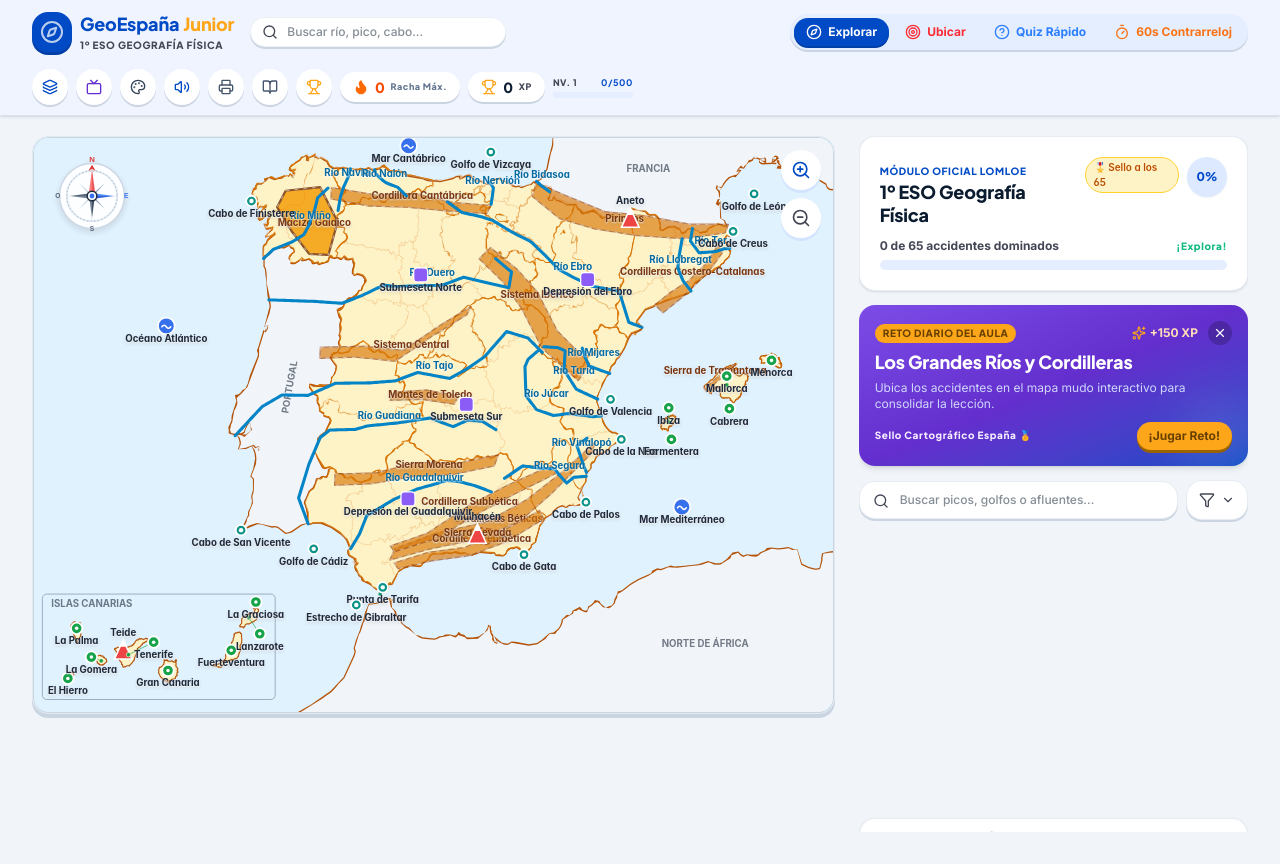
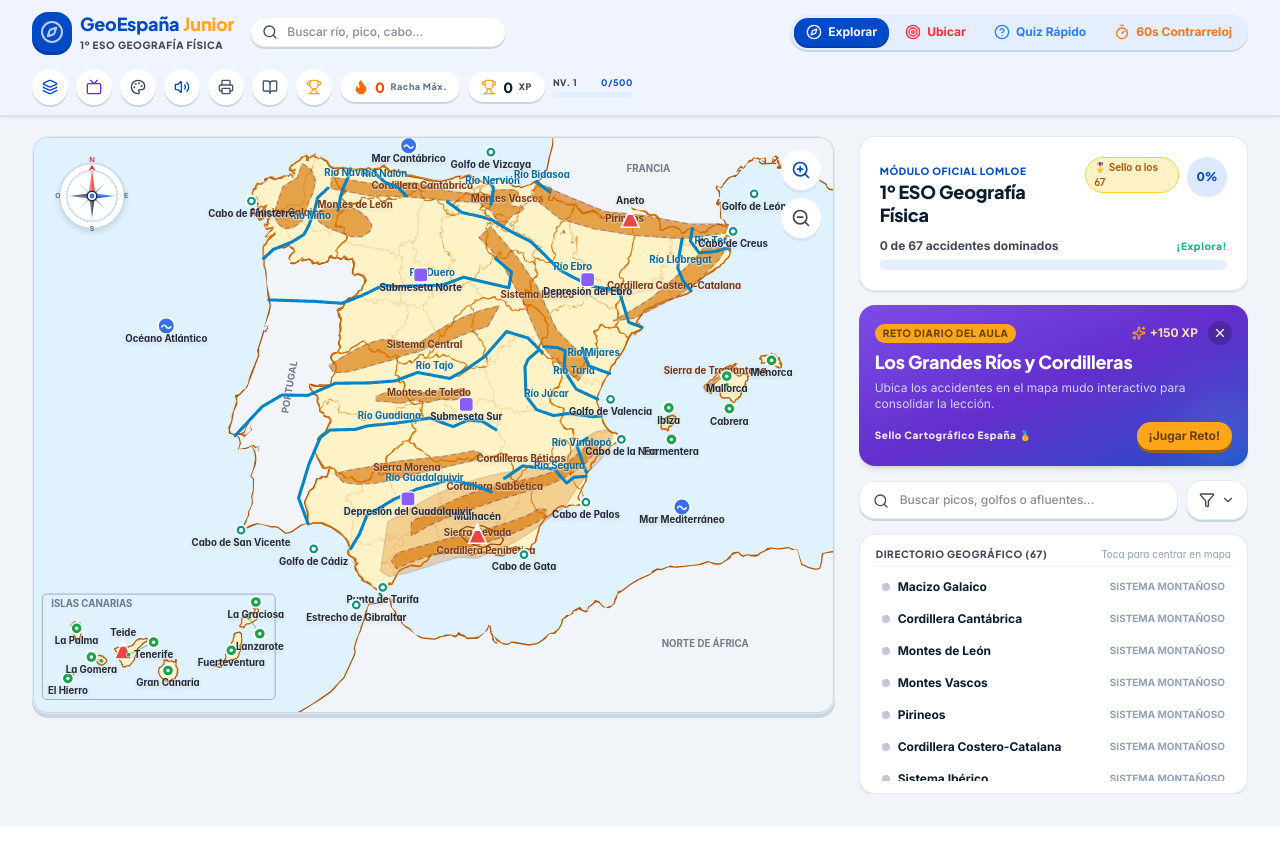
Before and after one commit to pmacia/mapa-mudo, a React (Vite) app: page / in a window 1280 px wide. After the commit the page ends 826 px from the top, so only its background shows below. Built offline with nearby package versions, Linux system fonts and the light colour scheme.

Commit message:
Correcciones en la cartografía de los accidentes geográficos

```diff
--- a/src/App.tsx
+++ b/src/App.tsx
@@ -27,7 +27,7 @@ const STORAGE_KEY_STATS = 'geoespana_player_stats_v2';
 export default function App() {
   // Game mode
   const [currentMode, setCurrentMode] = useState<GameMode>('explorar');
-  const [selectedElement, setSelectedElement] = useState<GeoElement | null>(GEO_ELEMENTS[0]);
+  const [selectedElement, setSelectedElement] = useState<GeoElement | null>(null);
 
   // Quiz interactive state
   const [targetHighlightId, setTargetHighlightId] = useState<string | null>(null);
@@ -307,7 +307,7 @@ export default function App() {
 
     const newVisited = [...currentVisited, element.id];
     const earnedXp = GAME_CONFIG.POINTS.ATLAS_DISCOVERY_XP;
-    const isCompleted = newVisited.length >= GEO_ELEMENTS.length; // 65/65
+    const isCompleted = newVisited.length >= GEO_ELEMENTS.length;
 
     if (isCompleted) {
       playSound('stamp');
@@ -626,7 +626,7 @@ export default function App() {
         elements={activeElements}
       />
 
-      {/* Celebration Modal for completing the Atlas exploration (65/65) */}
+      {/* Celebration modal for completing the full atlas. */}
       <AtlasStampCelebrationModal
         isOpen={isStampCelebrationOpen}
         onClose={() => setIsStampCelebrationOpen(false)}
--- a/src/components/Achievements/AchievementsModal.tsx
+++ b/src/components/Achievements/AchievementsModal.tsx
@@ -1,7 +1,8 @@
 import React from 'react';
-import { BADGES } from '../../data/geographyData';
+import { BADGES, GEO_ELEMENTS } from '../../data/geographyData';
 import { PlayerStats } from '../../types/geography';
 import { Trophy, Flame, Target, Award, X, Sparkles } from 'lucide-react';
+import { GAME_CONFIG } from '../../constants/gameConfig';
 
 interface AchievementsModalProps {
   isOpen: boolean;
@@ -15,6 +16,9 @@ export const AchievementsModal: React.FC<AchievementsModalProps> = ({
   stats,
 }) => {
   if (!isOpen) return null;
+
+  const atlasTotal = GEO_ELEMENTS.length;
+  const atlasExplorationXp = atlasTotal * GAME_CONFIG.POINTS.ATLAS_DISCOVERY_XP;
 
   const getRankTitle = (xp: number) => {
     if (xp >= 1000) return 'Catedrático de Geografía Ibérica';
@@ -107,7 +111,7 @@ export const AchievementsModal: React.FC<AchievementsModalProps> = ({
                 )}
               </div>
               <p className="text-xs text-slate-600 dark:text-slate-300 mt-1">
-                Visita los 65 accidentes geográficos de España con el ratón en el Modo Atlas para conseguir el Sello Real y 650 puntos de exploración.
+                Visita los {atlasTotal} accidentes geográficos de España con el ratón en el Modo Atlas para conseguir el Sello Real y {atlasExplorationXp} puntos de exploración.
               </p>
 
               <div className="mt-2.5 flex items-center gap-3">
@@ -117,13 +121,13 @@ export const AchievementsModal: React.FC<AchievementsModalProps> = ({
                     style={{
                       width: `${Math.min(
                         100,
-                        Math.round(((stats.visitedAtlasElements?.length || 0) / 65) * 100)
+                        Math.round(((stats.visitedAtlasElements?.length || 0) / atlasTotal) * 100)
                       )}%`,
                     }}
                   />
                 </div>
                 <span className="text-xs font-mono font-black text-amber-800 dark:text-amber-300 shrink-0">
-                  {stats.visitedAtlasElements?.length || 0} / 65
+                  {stats.visitedAtlasElements?.length || 0} / {atlasTotal}
                 </span>
               </div>
             </div>
--- a/src/components/Achievements/AtlasStampCelebrationModal.tsx
+++ b/src/components/Achievements/AtlasStampCelebrationModal.tsx
@@ -2,6 +2,8 @@ import React, { useEffect, useState } from 'react';
 import { Award, Compass, Sparkles, X, CheckCircle, Trophy } from 'lucide-react';
 import { playSound } from '../../utils/audio';
 import confetti from 'canvas-confetti';
+import { GEO_ELEMENTS } from '../../data/geographyData';
+import { GAME_CONFIG } from '../../constants/gameConfig';
 
 interface AtlasStampCelebrationModalProps {
   isOpen: boolean;
@@ -35,6 +37,9 @@ export const AtlasStampCelebrationModal: React.FC<AtlasStampCelebrationModalProp
   }, [isOpen]);
 
   if (!isOpen) return null;
+
+  const atlasTotal = GEO_ELEMENTS.length;
+  const atlasExplorationXp = atlasTotal * GAME_CONFIG.POINTS.ATLAS_DISCOVERY_XP;
 
   return (
     <div className="fixed inset-0 z-50 flex items-center justify-center p-4 bg-black/75 backdrop-blur-md animate-fadeIn">
@@ -105,7 +110,7 @@ export const AtlasStampCelebrationModal: React.FC<AtlasStampCelebrationModalProp
                 ATLAS DE ESPAÑA
               </div>
               <div className="text-[9px] font-black bg-amber-900/60 text-amber-200 px-2 py-0.5 rounded-full mt-1">
-                65 / 65
+                {atlasTotal} / {atlasTotal}
               </div>
             </div>
           </div>
@@ -125,10 +130,10 @@ export const AtlasStampCelebrationModal: React.FC<AtlasStampCelebrationModalProp
         <div className="w-full bg-white dark:bg-slate-800/90 rounded-2xl border border-amber-200 dark:border-slate-700 p-4 shadow-xs flex flex-col gap-2.5">
           <div className="flex items-center justify-between text-xs border-b border-slate-100 dark:border-slate-700/60 pb-2">
             <span className="text-slate-500 dark:text-slate-400 font-medium">
-              Exploración Atlas (10 pts × 65):
+              Exploración Atlas ({GAME_CONFIG.POINTS.ATLAS_DISCOVERY_XP} pts × {atlasTotal}):
             </span>
             <span className="font-mono font-bold text-slate-800 dark:text-slate-200">
-              +650 XP
+              +{atlasExplorationXp} XP
             </span>
           </div>
 
--- a/src/components/Explore/ExplorePanel.tsx
+++ b/src/components/Explore/ExplorePanel.tsx
@@ -1,6 +1,6 @@
 import React, { useState, useEffect, useRef } from 'react';
 import { GeoElement, CategoryType } from '../../types/geography';
-import { CATEGORY_INFO } from '../../data/geographyData';
+import { CATEGORY_INFO, GEO_ELEMENTS } from '../../data/geographyData';
 import { speakSpanish } from '../../utils/audio';
 import {
   Search,
@@ -165,9 +165,9 @@ export const ExplorePanel: React.FC<ExplorePanelProps> = ({
           ) : (
             <div
               className="text-[10px] text-amber-700 dark:text-amber-300 bg-amber-100 dark:bg-amber-950/70 border border-amber-300 dark:border-amber-800 px-2 py-0.5 rounded-lg ml-1 font-semibold"
-              title="Visita los 65 accidentes para ganar el Sello Real"
+              title={`Visita los ${GEO_ELEMENTS.length} accidentes para ganar el Sello Real`}
             >
-              🎖️ Sello a los 65
+              🎖️ Sello a los {GEO_ELEMENTS.length}
             </div>
           )}
 
--- a/src/components/Manual/GameManualModal.tsx
+++ b/src/components/Manual/GameManualModal.tsx
@@ -22,6 +22,7 @@ import {
   ExternalLink
 } from 'lucide-react';
 import { GAME_CONFIG } from '../../constants/gameConfig';
+import { GEO_ELEMENTS } from '../../data/geographyData';
 
 interface GameManualModalProps {
   isOpen: boolean;
@@ -158,7 +159,7 @@ export const GameManualModal: React.FC<GameManualModalProps> = ({
                       </li>
                       <li className="flex items-center gap-1.5">
                         <Sparkles className="w-3.5 h-3.5 text-purple-500" />
-                        <strong>Sello de Oro:</strong> Completa los 65 accidentes para sellar tu Pasaporte.
+                        <strong>Sello de Oro:</strong> Completa los {GEO_ELEMENTS.length} accidentes para sellar tu Pasaporte.
                       </li>
                     </ul>
                   </div>
@@ -361,7 +362,7 @@ export const GameManualModal: React.FC<GameManualModalProps> = ({
                       </td>
                       <td className="p-3 text-emerald-600 dark:text-emerald-400 font-bold">+{GAME_CONFIG.POINTS.ATLAS_DISCOVERY_XP} XP</td>
                       <td className="p-3 text-slate-400">—</td>
-                      <td className="p-3 text-purple-600 dark:text-purple-400 font-bold">+{GAME_CONFIG.POINTS.ATLAS_STAMP_BONUS_XP} XP al completar 65/65</td>
+                      <td className="p-3 text-purple-600 dark:text-purple-400 font-bold">+{GAME_CONFIG.POINTS.ATLAS_STAMP_BONUS_XP} XP al completar {GEO_ELEMENTS.length}/{GEO_ELEMENTS.length}</td>
                     </tr>
                   </tbody>
                 </table>
@@ -440,7 +441,7 @@ export const GameManualModal: React.FC<GameManualModalProps> = ({
                     { icon: '🏖️', title: 'Centinela Costero', desc: `Identifica ${GAME_CONFIG.BADGE_REQUIREMENTS.COSTAS_COUNT} cabos, golfos o rías del litoral` },
                     { icon: '🏝️', title: 'Navegante Insular', desc: `Domina Baleares y Canarias con ${GAME_CONFIG.BADGE_REQUIREMENTS.ISLAS_COUNT} aciertos de islas` },
                     { icon: '⚡', title: 'Racha Imparable', desc: `Consigue una racha continua de ${GAME_CONFIG.BADGE_REQUIREMENTS.STREAK_COUNT} aciertos sin fallos` },
-                    { icon: '📜', title: 'Sello del Explorador', desc: 'Explora los 65 accidentes geográficos en el Atlas' },
+                    { icon: '📜', title: 'Sello del Explorador', desc: `Explora los ${GEO_ELEMENTS.length} accidentes geográficos en el Atlas` },
                   ].map((b, i) => (
                     <div key={i} className="p-3 bg-white dark:bg-slate-800 rounded-xl border border-slate-200 dark:border-slate-700 flex items-start gap-3">
                       <span className="text-2xl">{b.icon}</span>
@@ -530,7 +531,7 @@ export const GameManualModal: React.FC<GameManualModalProps> = ({
 
               {/* Physical Accident Layers */}
               <div>
-                <h4 className="text-xs font-bold uppercase tracking-wider text-slate-500 mb-2">Capas de Accidentes Geográficos Físicos (65 elementos)</h4>
+                <h4 className="text-xs font-bold uppercase tracking-wider text-slate-500 mb-2">Capas de Accidentes Geográficos Físicos ({GEO_ELEMENTS.length} elementos)</h4>
                 <div className="grid grid-cols-2 sm:grid-cols-4 gap-2 text-xs">
                   <div className="p-2.5 bg-blue-50 dark:bg-blue-950/40 rounded-xl border border-blue-200 dark:border-blue-900/40 font-medium">
                     🌊 <strong>Ríos</strong> (Ebro, Duero, Tajo, Guadiana, Guadalquivir, Miño, Júcar, Segura...)
--- a/src/components/Map/SpainMap.tsx
+++ b/src/components/Map/SpainMap.tsx
@@ -340,9 +340,18 @@ export const SpainMap: React.FC<SpainMapProps> = ({
               const isHovered = hoveredElement?.id === elem.id;
               const isTargetHighlight = effectiveTargetHighlightId === elem.id;
               const isFeedback = effectiveFeedbackElementId === elem.id;
+              const isAggregateRange = elem.id === 'cordilleras-beticas';
+              const isNestedRange = elem.id === 'sierra-nevada';
+              const positionAdjustment = elem.id === 'sistema-central'
+                ? 'translate(15 0)'
+                : elem.id === 'montes-de-toledo'
+                ? 'translate(-15 0)'
+                : elem.id === 'cordillera-cantabrica'
+                ? 'translate(0 -12)'
+                : undefined;
 
               return (
-                <g key={elem.id} className="cursor-pointer" onClick={(e) => handleItemClick(elem, e)}>
+                <g key={elem.id} transform={positionAdjustment} className="cursor-pointer" onClick={(e) => handleItemClick(elem, e)}>
                   {/* Mountain Range Polygon */}
                   <path
                     d={elem.svgPath}
@@ -357,9 +366,13 @@ export const SpainMap: React.FC<SpainMapProps> = ({
                         ? '#f59e0b'
                         : isHovered
                         ? '#ea580c'
+                        : isAggregateRange
+                        ? themeStyles.reliefHigh
+                        : isNestedRange
+                        ? 'transparent'
                         : themeStyles.reliefHigh
                     }
-                    opacity={isTargetHighlight ? 0.9 : isSelected || isHovered ? 0.85 : 0.65}
+                      opacity={isTargetHighlight ? 0.9 : isSelected || isHovered ? 0.85 : isAggregateRange ? 0.28 : isNestedRange ? 1 : 0.65}
                     stroke={isTargetHighlight ? '#be123c' : isSelected || isHovered ? '#78350f' : themeStyles.reliefStroke}
                     strokeWidth={isTargetHighlight ? 3.5 : isSelected || isHovered ? 2.5 : 1.4}
                     strokeLinejoin="round"
@@ -369,6 +382,7 @@ export const SpainMap: React.FC<SpainMapProps> = ({
                   />
 
                   {/* Stylized mountain ridges */}
+                  {!isAggregateRange && !isNestedRange && (
                     <path
                       d={elem.svgPath}
                       fill="none"
@@ -378,6 +392,7 @@ export const SpainMap: React.FC<SpainMapProps> = ({
                       opacity={0.5}
                       pointerEvents="none"
                     />
+                  )}
 
                   {/* Mountain Name Label */}
                   {layers.showLabels && !blankMode && (
--- a/src/constants/gameConfig.ts
+++ b/src/constants/gameConfig.ts
@@ -18,7 +18,7 @@ export const GAME_CONFIG = {
     CONTRARRELOJ_WRONG_PENALTY: 5, // Deducción de puntos en fallo en modo 60s (sin bajar de 0)
 
     ATLAS_DISCOVERY_XP: 10, // XP por cada accidente consultado por primera vez en el Atlas
-    ATLAS_STAMP_BONUS_XP: 100, // Bonus al completar los 65 accidentes del Atlas
+    ATLAS_STAMP_BONUS_XP: 100, // Bonus al completar todos los accidentes del Atlas
     TOUR_COMPLETION_BONUS_XP: 150, // Bonus al superar la ronda de ¿Dónde está?
   },
 
--- a/src/data/geographyData.ts
+++ b/src/data/geographyData.ts
@@ -1,5 +1,43 @@
 import { GeoElement, Badge, CategoryType } from '../types/geography';
-import { ACCIDENTS_VECTOR_DATA } from './geographyAccidentsData';
+import { ACCIDENTS_VECTOR_DATA as SOURCE_ACCIDENTS_VECTOR_DATA } from './geographyAccidentsData';
+
+const shiftIberianNorthwestThird = (path: string) =>
+  path.replace(/(-?\d+(?:\.\d+)?)\s+(-?\d+(?:\.\d+)?)/g, (pair, xValue: string, yValue: string) => {
+    const x = Number(xValue);
+    const weight = Math.max(0, Math.min(1, (735 - x) / 70));
+    return weight === 0 ? pair : `${xValue} ${(Number(yValue) - 24 * weight).toFixed(3)}`;
+  });
+
+const ACCIDENTS_VECTOR_DATA = {
+  ...SOURCE_ACCIDENTS_VECTOR_DATA,
+  mountainRanges: {
+    ...SOURCE_ACCIDENTS_VECTOR_DATA.mountainRanges,
+    costero_catalanas: 'M 933 136 L 926 148 L 912 163 L 897 177 L 878 191 L 852 204 L 829 216 L 805 219 L 826 207 L 847 194 L 866 178 L 884 162 L 899 147 L 908 136 Z',
+    central: 'M 466 270 C 485 258 504 246 520 242 C 534 238 544 242 554 245 C 565 249 574 241 584 234 C 607 219 635 207 660 202 L 647 225 L 632 230 L 616 236 L 600 243 L 584 247 L 568 254 L 552 258 L 536 264 L 520 268 L 503 273 L 487 277 L 472 278 Z',
+    iberico: shiftIberianNorthwestThird(SOURCE_ACCIDENTS_VECTOR_DATA.mountainRanges.iberico),
+    macizo_galaico: 'M 423 83 L 429 66 L 445 56 L 451 40 L 461 47 L 466 59 L 463 73 L 458 84 L 454 96 L 450 106 L 440 113 L 430 114 L 422 107 L 419 96 Z',
+    montes_vascos: 'M 666 77 C 666 73 670 70 674 70 L 690 70 C 696 70 699 74 695 79 L 689 85 C 687 87 688 89 692 89 L 699 89 C 704 89 703 93 699 95 L 690 99 Q 687 101 685 105 L 681 110 C 679 114 676 112 674 108 L 668 97 Q 667 94 663 92 L 657 89 C 653 87 654 84 658 81 Z',
+    montes_leon: 'M 466 100 L 475 91 L 488 87 L 501 88 L 514 93 L 524 101 L 530 110 L 528 117 L 519 123 L 506 123 L 493 118 L 480 113 L 471 107 Z',
+    montes_toledo: 'M 550 305 L 560 301 L 575 302 L 590 298 L 605 301 L 620 298 L 635 299 L 648 296 L 655 301 L 651 306 L 638 309 L 623 308 L 608 312 L 592 309 L 577 313 L 562 311 L 550 310 Z',
+    sierra_morena: 'M 488 393 L 505 389 L 523 386 L 541 382 L 559 379 L 577 377 L 595 375 L 613 373 L 630 370 L 646 367 L 655 370 L 651 377 L 636 380 L 619 384 L 602 388 L 585 392 L 568 396 L 550 401 L 532 404 L 514 405 L 498 403 Z',
+    beticas: 'M 548 448 L 575 432 L 600 418 L 625 407 L 650 399 L 675 393 L 700 389 L 725 389 L 740 386 L 752 373 L 770 355 L 785 345 L 798 343 L 804 348 L 800 362 L 790 378 L 777 390 L 760 414 L 750 430 L 730 445 L 710 460 L 690 472 L 670 480 L 650 489 L 630 488 L 610 493 L 590 500 L 570 506 L 550 510 L 540 504 Z',
+    subbetica: 'M 575 448 L 593 438 L 613 428 L 633 419 L 653 412 L 673 406 L 693 402 L 713 398 L 733 392 L 752 381 L 770 366 L 782 354 L 789 357 L 784 369 L 773 381 L 760 391 L 746 399 L 733 405 L 713 411 L 693 417 L 673 423 L 653 430 L 633 437 L 613 444 L 593 453 L 575 464 Z',
+    penibetica: 'M 552 492 L 560 483 L 580 477 L 602 471 L 624 465 L 646 460 L 668 454 L 690 447 L 708 440 L 720 433 L 728 434 L 728 441 L 718 448 L 702 456 L 682 464 L 660 471 L 638 477 L 616 482 L 594 487 L 574 494 L 558 501 Z',
+    sierra_nevada: 'M 631 457 L 638 453 L 647 455 L 655 452 L 664 456 L 674 461 L 680 468 L 676 474 L 666 473 L 657 477 L 647 474 L 638 470 L 632 464 Z',
+  },
+  rangeCenters: {
+    ...SOURCE_ACCIDENTS_VECTOR_DATA.rangeCenters,
+    costero_catalanas: { x: 874, y: 183 },
+    macizo_galaico: { x: 434, y: 100 },
+    montes_vascos: { x: 684, y: 84 },
+    montes_leon: { x: 511, y: 90 },
+    montes_toledo: { x: 610, y: 304 },
+    sierra_morena: { x: 570, y: 390 },
+    beticas: { x: 700, y: 380 },
+    subbetica: { x: 670, y: 412 },
+    penibetica: { x: 660, y: 484 },
+  },
+};
 
 export const GEO_ELEMENTS: GeoElement[] = [
   // ==========================================
@@ -34,6 +72,34 @@ export const GEO_ELEMENTS: GeoElement[] = [
     curiosity: 'Es el refugio natural del oso pardo cantábrico y del urogallo, especies emblemáticas protegidas.',
   },
   {
+    id: 'montes-leon',
+    name: 'Montes de León',
+    category: 'montanas',
+    subCategory: 'Sistema Montañoso',
+    difficulty: 'medio',
+    elevationOrLength: 'Teleno: 2.188 m',
+    mapX: ACCIDENTS_VECTOR_DATA.rangeCenters.montes_leon.x,
+    mapY: ACCIDENTS_VECTOR_DATA.rangeCenters.montes_leon.y,
+    svgType: 'polygon',
+    svgPath: ACCIDENTS_VECTOR_DATA.mountainRanges.montes_leon,
+    description: 'Conjunto montañoso del noroeste de Castilla y León, al sur de la Cordillera Cantábrica, entre Galicia y la Meseta.',
+    curiosity: 'El Teleno fue una montaña sagrada para los astures y conserva antiguas explotaciones auríferas romanas en sus laderas.',
+  },
+  {
+    id: 'montes-vascos',
+    name: 'Montes Vascos',
+    category: 'montanas',
+    subCategory: 'Sistema Montañoso',
+    difficulty: 'medio',
+    elevationOrLength: 'Aitxuri: 1.551 m',
+    mapX: ACCIDENTS_VECTOR_DATA.rangeCenters.montes_vascos.x,
+    mapY: ACCIDENTS_VECTOR_DATA.rangeCenters.montes_vascos.y,
+    svgType: 'polygon',
+    svgPath: ACCIDENTS_VECTOR_DATA.mountainRanges.montes_vascos,
+    description: 'Conjunto de sierras del País Vasco y Navarra que enlaza la Cordillera Cantábrica con los Pirineos y separa la costa cantábrica de la cuenca del Ebro.',
+    curiosity: 'El Aitxuri, en la sierra de Aizkorri, es una de sus cumbres más elevadas.',
+  },
+  {
     id: 'pirineos',
     name: 'Pirineos',
     category: 'montanas',
@@ -49,7 +115,7 @@ export const GEO_ELEMENTS: GeoElement[] = [
   },
   {
     id: 'cordilleras-costero-catalanas',
-    name: 'Cordilleras Costero-Catalanas',
+    name: 'Cordillera Costero-Catalana',
     category: 'montanas',
     subCategory: 'Sistema Montañoso',
     difficulty: 'medio',
@@ -1011,9 +1077,9 @@ export const BADGES: Badge[] = [
   {
     id: 'sello-atlas',
     title: 'Sello Cartógrafo Real',
-    description: '¡Has explorado los 65 accidentes geográficos de España en el Modo Atlas!',
+    description: `¡Has explorado los ${GEO_ELEMENTS.length} accidentes geográficos de España en el Modo Atlas!`,
     icon: '🎖️',
-    conditionDesc: 'Visita los 65 accidentes en el Atlas',
+    conditionDesc: `Visita los ${GEO_ELEMENTS.length} accidentes en el Atlas`,
   },
 ];
 
```
Lines whose indentation alone changed are shown as unchanged.
